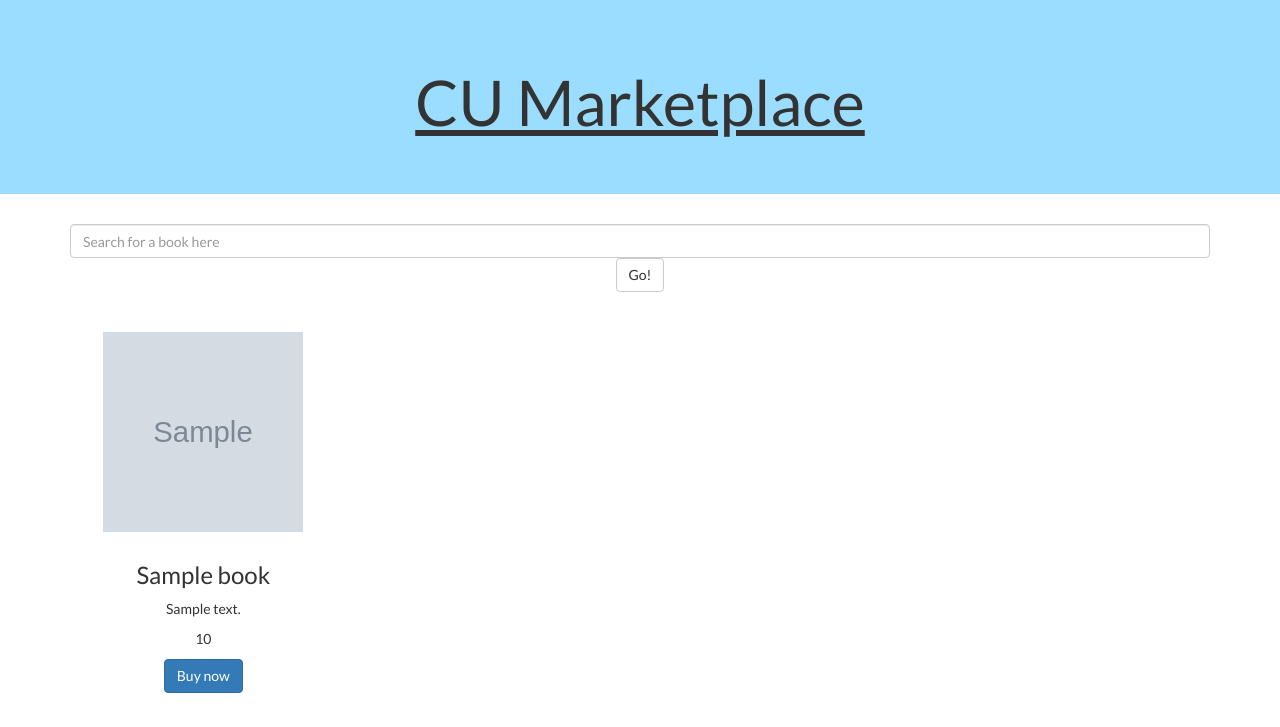
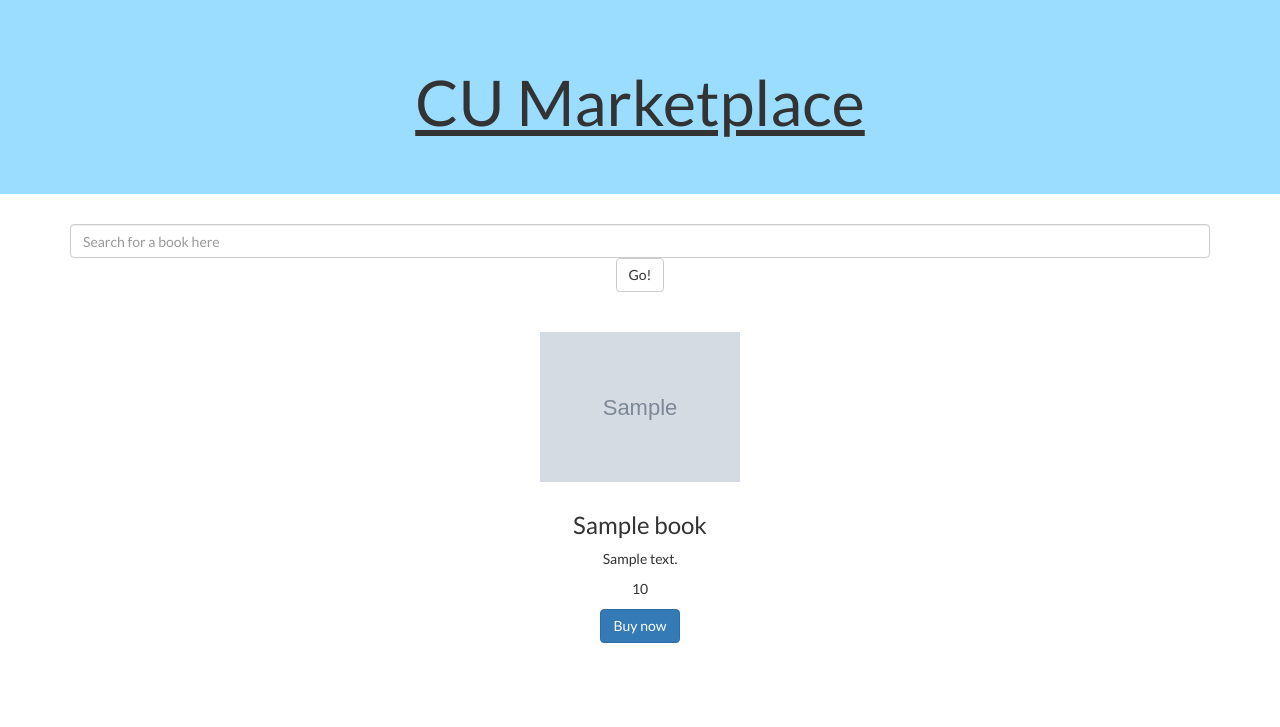
Before and after one commit to ADI-Labs/marketplace, a Flask app: template app/templates/booklist.html in a window 1280 px wide. Shown: the part 73-800 px from the top of the page. Run offline with Flask 2, Linux system fonts and the light colour scheme; the template is opened without the code that fills it: most values are stand-ins (such as "Sample title", 1, 10 or a date in 2020); grey boxes marked "Sample" are stand-in pictures; some libraries are stand-ins or nearby versions.

Commit message:
Centered the books

```diff
--- a/app/templates/booklist.html
+++ b/app/templates/booklist.html
@@ -19,11 +19,12 @@
 
 
             <!--This will end up being what flask iterates, adding the list of available books to the page-->
+            <div class="container"
                 <div class="row" id="booklist">
                     {% for book in listOfBooks %}
-                <div class="col-md-4" id="columns">
+                    <div class="center-block" id="columns">
                         <div style="display:inline-block;vertical-align:top;">
-                        <p><img src={{book.image}} alt="..." width=200px height=200px></p>
+                            <p><img src={{book.image}} alt="..." width=200px height=auto></p>
                         </div>
                             <h3>{{book.book_name}}</h3>
                             <p>{{ book.description }}</p>
@@ -32,4 +33,5 @@
                     </div>
                     {% endfor %}
                 </div>
+            </div>
         {% endblock%}
```
Lines whose indentation alone changed are shown as unchanged.
